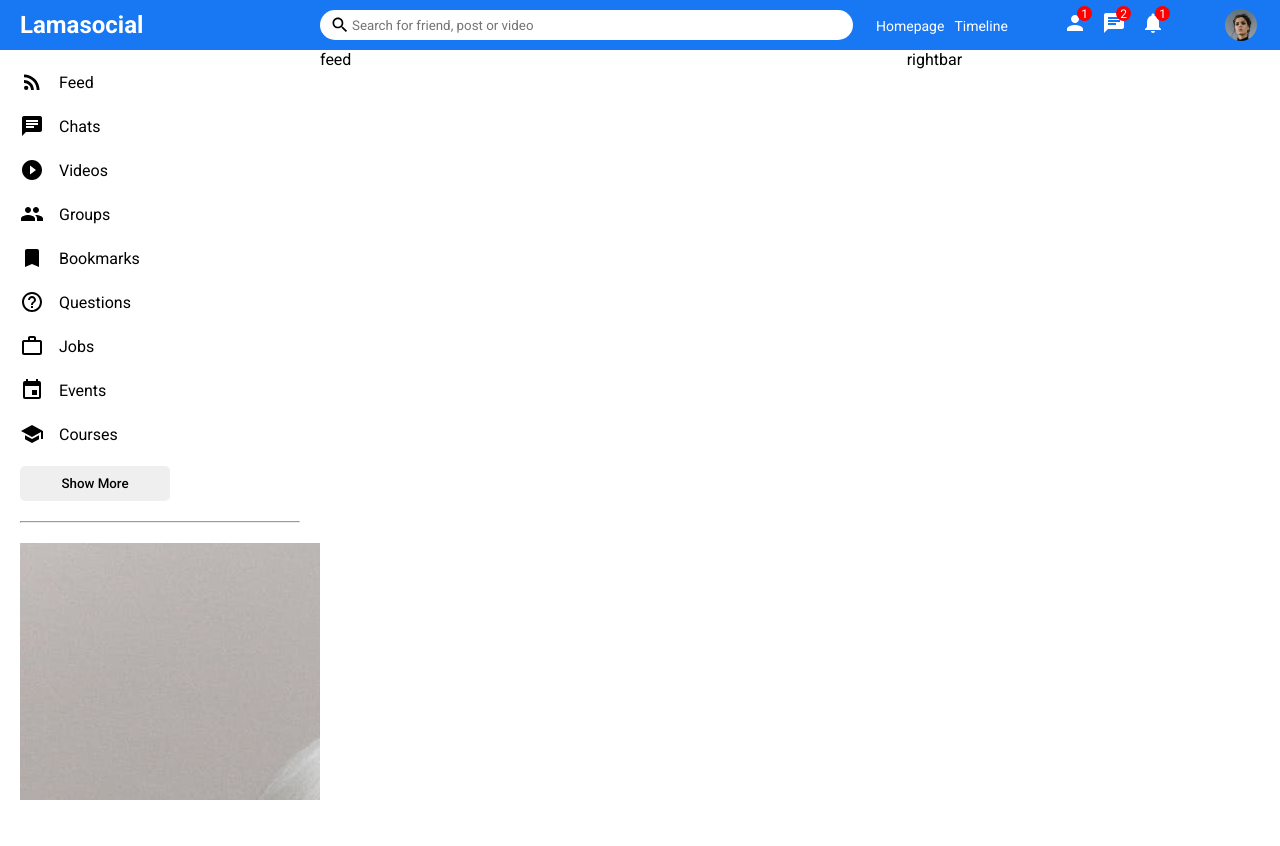
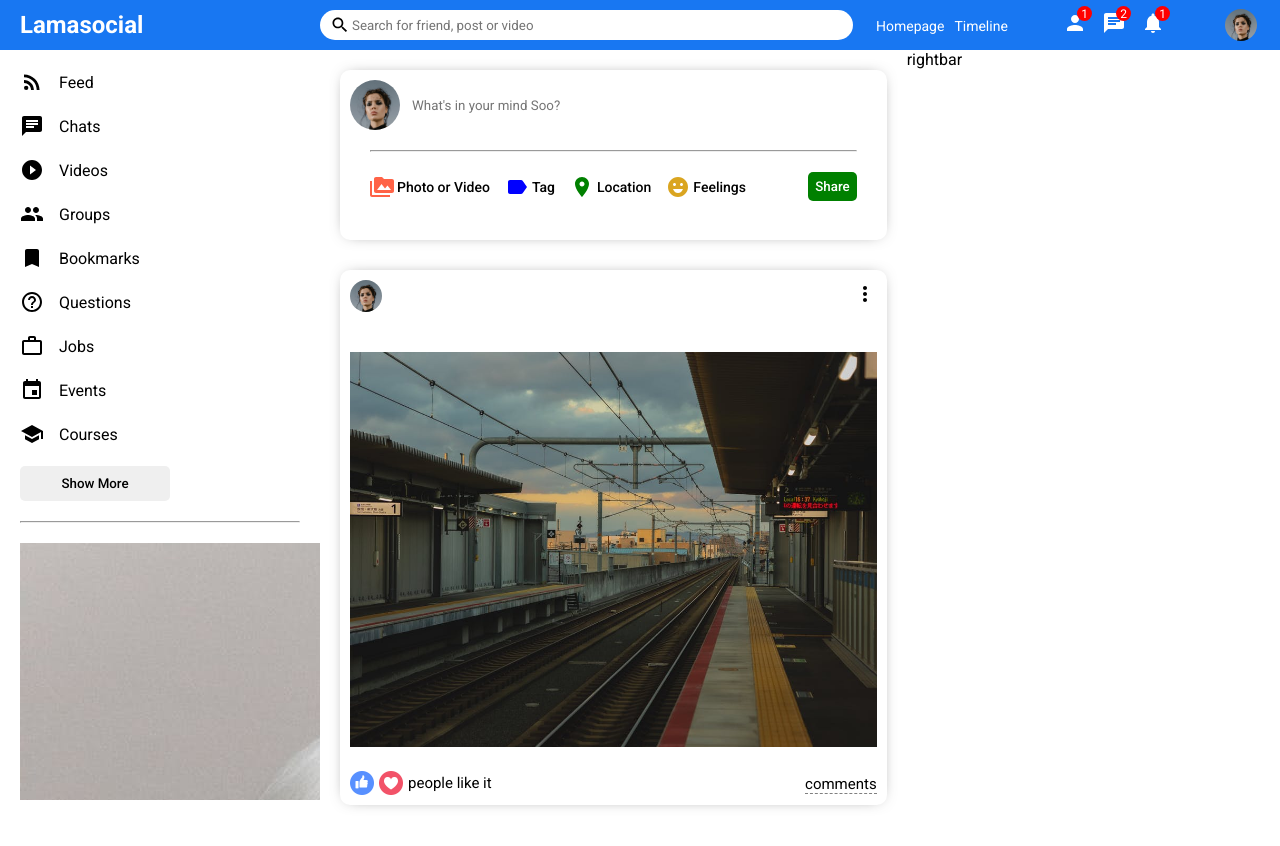
Before and after one commit to skwak0205/MERN_Social_Media, a JavaScript app in the folder frontend/: page / in a window 1280 px wide. Shown: the top 846 px of the page. Before the commit the page ends 800 px from the top, so only its background shows below. Built offline with nearby package versions, Linux system fonts and the light colour scheme; the HTML template or start-up script is replaced by a standard one.

Commit message:
feed component 추가

```diff
--- a/frontend/src/components/feed/Feed.css
+++ b/frontend/src/components/feed/Feed.css
@@ -1,3 +1,7 @@
 .feed {
   flex: 5.5;
 }
+
+.feedWrapper {
+  padding: 20px;
+}
--- a/frontend/src/components/feed/Feed.js
+++ b/frontend/src/components/feed/Feed.js
@@ -1,7 +1,17 @@
+import Share from '../share/Share';
+import Post from '../post/Post';
 import './Feed.css';
 
 const Feed = () => {
-  return <div className='feed'>feed</div>;
+  return (
+    <div className='feed'>
+      <div className='feedWrapper'>
+        <Share />
+
+        <Post />
+      </div>
+    </div>
+  );
 };
 
 export default Feed;
--- /dev/null
+++ b/frontend/src/components/post/Post.css
@@ -0,0 +1,78 @@
+.post {
+  width: 100%;
+  border-radius: 10px;
+  -webkit-box-shadow: 0px 0px 16px -8px rgba(0, 0, 0, 0.68);
+  box-shadow: 0px 0px 16px -8px rgba(0, 0, 0, 0.68);
+  margin: 30px 0;
+}
+
+.postWrapper {
+  padding: 10px;
+}
+
+.postTop {
+  display: flex;
+  align-items: center;
+  justify-content: space-between;
+}
+
+.postTopLeft {
+  display: flex;
+  align-items: center;
+}
+
+.postProfileImg {
+  width: 32px;
+  height: 32px;
+  border-radius: 50%;
+  object-fit: cover;
+}
+
+.postUsername {
+  font-size: 15px;
+  font-weight: 500;
+  margin: 0 10px;
+}
+
+.postDate {
+  font-size: 12px;
+}
+
+.postCenter {
+  margin: 20px 0;
+}
+
+.postImg {
+  margin-top: 20px;
+  width: 100%;
+  max-height: 500px;
+  object-fit: contain;
+}
+
+.postBottom {
+  display: flex;
+  align-items: center;
+  justify-content: space-between;
+}
+
+.postBottomLeft {
+  display: flex;
+  align-items: center;
+}
+
+.likeIcon {
+  width: 24px;
+  height: 24px;
+  margin-right: 5px;
+  cursor: pointer;
+}
+
+.postLikeCounter {
+  font-size: 15px;
+}
+
+.postCommentText {
+  cursor: pointer;
+  border-bottom: 1px dashed gray;
+  font-size: 15px;
+}
--- /dev/null
+++ b/frontend/src/components/post/Post.js
@@ -0,0 +1,49 @@
+import { MoreVert } from '@material-ui/icons';
+import './Post.css';
+
+const Post = () => {
+  return (
+    <div className='post'>
+      <div className='postWrapper'>
+        <div className='postTop'>
+          <div className='postTopLeft'>
+            <img
+              className='postProfileImg'
+              src='/assets/person/1.jpeg'
+              alt=''
+            />
+
+            <span className='postUsername'></span>
+
+            <span className='postDate'></span>
+          </div>
+
+          <div className='postTopRight'>
+            <MoreVert />
+          </div>
+        </div>
+
+        <div className='postCenter'>
+          <span className='postText'></span>
+          <img className='postImg' src='assets/post/1.jpeg' alt='' />
+        </div>
+
+        <div className='postBottom'>
+          <div className='postBottomLeft'>
+            <img className='likeIcon' src='assets/like.png' alt='' />
+
+            <img className='likeIcon' src='assets/heart.png' alt='' />
+
+            <span className='postLikeCounter'> people like it</span>
+          </div>
+
+          <div className='postBottomRight'>
+            <span className='postCommentText'> comments</span>
+          </div>
+        </div>
+      </div>
+    </div>
+  );
+};
+
+export default Post;
--- /dev/null
+++ b/frontend/src/components/share/Share.css
@@ -0,0 +1,76 @@
+.share {
+  width: 100%;
+  height: 170px;
+  border-radius: 10px;
+  -webkit-box-shadow: 0px 0px 16px -8px rgba(0, 0, 0, 0.68);
+  box-shadow: 0px 0px 16px -8px rgba(0, 0, 0, 0.68);
+}
+
+.shareWrapper {
+  padding: 10px;
+}
+
+.shareTop {
+  display: flex;
+  align-items: center;
+}
+
+.shareProfileImg {
+  width: 50px;
+  height: 50px;
+  border-radius: 50%;
+  object-fit: cover;
+  margin-right: 10px;
+}
+
+.shareInput {
+  border: none;
+  width: 80%;
+}
+
+.shareInput:focus {
+  outline: none;
+}
+
+.shareHr {
+  margin: 20px;
+}
+
+.shareBottom {
+  display: flex;
+  align-items: center;
+  justify-content: space-between;
+}
+
+.shareOptions {
+  display: flex;
+  margin-left: 20px;
+}
+
+.shareOption {
+  display: flex;
+  align-items: center;
+  margin-right: 15px;
+  cursor: pointer;
+}
+
+.shareIcon {
+  font-size: 18px;
+  margin-right: 3px;
+}
+
+.shareOptionText {
+  font-size: 14px;
+  font-weight: 500;
+}
+
+.shareButton {
+  border: none;
+  padding: 7px;
+  border-radius: 5px;
+  background-color: green;
+  font-weight: 500;
+  margin-right: 20px;
+  cursor: pointer;
+  color: white;
+}
--- /dev/null
+++ b/frontend/src/components/share/Share.js
@@ -0,0 +1,49 @@
+import { PermMedia, Label, Room, EmojiEmotions } from '@material-ui/icons';
+import './Share.css';
+
+const Share = () => {
+  return (
+    <div className='share'>
+      <div className='shareWrapper'>
+        <div className='shareTop'>
+          <img className='shareProfileImg' src='/assets/person/1.jpeg' alt='' />
+
+          <input
+            placeholder="What's in your mind Soo?"
+            className='shareInput'
+          />
+        </div>
+
+        <hr className='shareHr' />
+
+        <div className='shareBottom'>
+          <div className='shareOptions'>
+            <div className='shareOption'>
+              <PermMedia htmlColor='tomato' className='shareIcon' />
+              <span className='shareOptionText'>Photo or Video</span>
+            </div>
+
+            <div className='shareOption'>
+              <Label htmlColor='blue' className='shareIcon' />
+              <span className='shareOptionText'>Tag</span>
+            </div>
+
+            <div className='shareOption'>
+              <Room htmlColor='green' className='shareIcon' />
+              <span className='shareOptionText'>Location</span>
+            </div>
+
+            <div className='shareOption'>
+              <EmojiEmotions htmlColor='goldenrod' className='shareIcon' />
+              <span className='shareOptionText'>Feelings</span>
+            </div>
+          </div>
+
+          <button className='shareButton'>Share</button>
+        </div>
+      </div>
+    </div>
+  );
+};
+
+export default Share;
```
Also changed, not shown: frontend/src/dummyData.js (added, +139 -0 lines).
